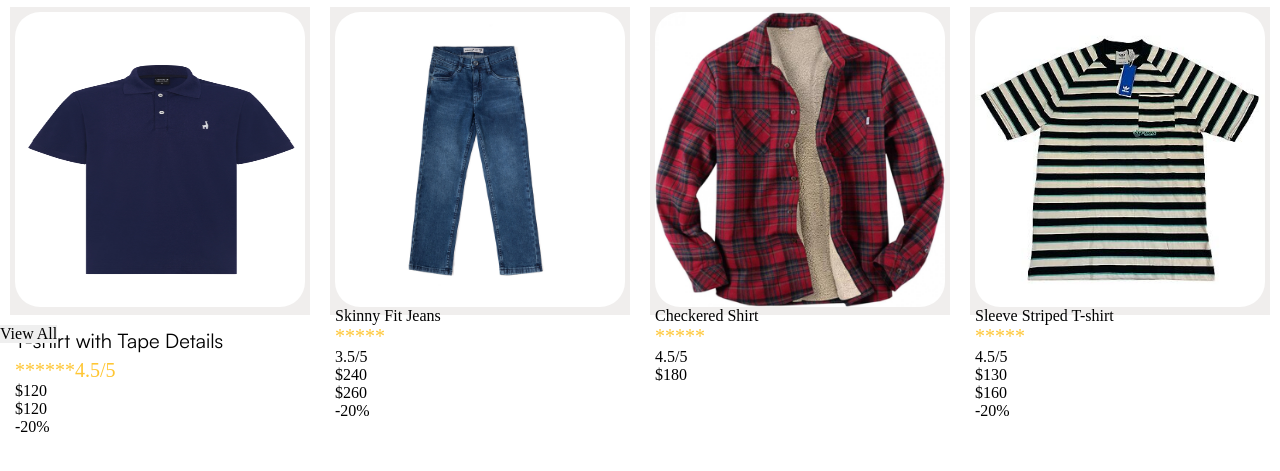
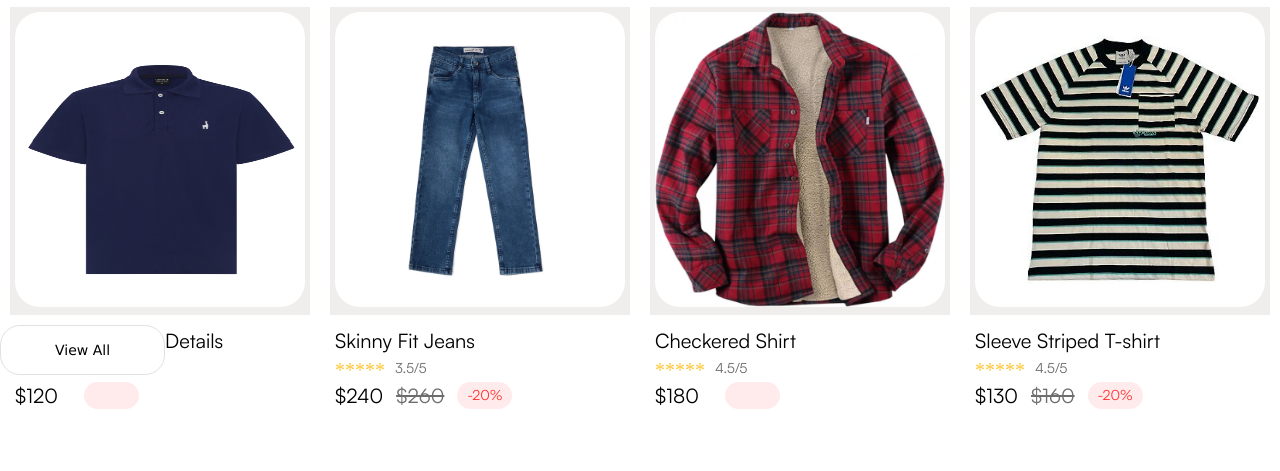
Before and after one commit to kingdsand/web-desde-cero-g4, a plain HTML site: page index.html in a window 1280 px wide. Shown: the part 159-630 px from the top of the page. Drawn offline with Linux system fonts and the light colour scheme; files whose address does not match are found by name.

Commit message:
Add HTML new arrivals

```diff
--- a/index.html
+++ b/index.html
@@ -34,43 +34,58 @@
                     <p class="title-garment">T-shirt with Tape Details</p>
                     <div class="stars-main">
                         <p class="stars">******</p>
-                        <p class="stars">4.5/5</p>
+                        <p class="stars-points">4.5/5</p>
                     </div>
-
+                    <div class="price-main">
                         <p class="garment-price">$120</p>
-                    <p class="discounted-price">$120</p>
-                    <p class="discount-percentage">-20%</p>
+                        <p class="discounted-price"></p>
+                        <p class="discount-percentage"></p>
+                    </div>
                 </article>
                 <article class="new-garment">
                     <img src="img/art_1231122.jpg" alt="Polo 2">
-                    <p>Skinny Fit Jeans</p>
+                    <p class="title-garment">Skinny Fit Jeans</p>
+                    <div class="stars-main">
                         <p class="stars">*****</p>
-                    <p>3.5/5</p>
+                        <p class="stars-points">3.5/5</p>
+                    </div>
+                    <div class="price-main">
                         <p class="garment-price">$240</p>
                         <p class="discounted-price">$260</p>
                         <p class="discount-percentage">-20%</p>
+                    </div>
                 </article>
                 <article class="new-garment">
                     <img src="img/art_SL150032.jpg" alt="Camisa a cuadros">
-                    <p>Checkered Shirt</p>
+                    <p class="title-garment">Checkered Shirt</p>
+                    <div class="stars-main">
                         <p class="stars">*****</p>
-                    <p>4.5/5</p>
+                        <p class="stars-points">4.5/5</p>
+                    </div>
+                    <div class="price-main">
                         <p class="garment-price">$180</p>
                         <p class="discounted-price"></p>
                         <p class="discount-percentage"></p>
+                    </div>
                 </article>
                 <article class="new-garment">
                     <img src="img/art_523234.jpg" alt="Camisa a cuadros">
-                    <p>Sleeve Striped T-shirt</p>
+
+                    <p class="title-garment">Sleeve Striped T-shirt</p>
+                    <div class="stars-main">
                         <p class="stars">*****</p>
-                    <p>4.5/5</p>
+                        <p class="stars-points">4.5/5</p>
+                    </div>
+                    <div class="price-main">
                         <p class="garment-price">$130</p>
                         <p class="discounted-price">$160</p>
                         <p class="discount-percentage">-20%</p>
+                    </div>
                 </article>
             </div>
-            <input type="button" value="View All">
+            <input class="btn-viewall" type="button" value="View All">
         </section>
+
         <div class="dress-style">
 
         </div>
--- a/styles.css
+++ b/styles.css
@@ -83,6 +83,44 @@ main {
   font-size: 20px;
   gap: 13px;
 }
+
+.stars-points {
+  color: #6d6d6d;
+  font-family: "Satoshi-Regular";
+  font-size: 14px;
+  padding-left: 10px;
+}
+
+.price-main {
+  display: flex;
+  flex-wrap: nowrap;
+  font-family: "Satoshi-Regular";
+  gap: 13px;
+}
+
+.garment-price {
+  color: black;
+  font-size: 20px;
+  font-weight: bold;
+}
+
+.discounted-price {
+  color: #6d6d6d;
+  font-size: 20px;
+  font-weight: 800;
+  text-decoration: line-through;
+}
+
+.discount-percentage {
+  background-color: #ffebeb;
+  border-radius: 25px;
+  color: ff3333;
+  font-size: 14px;
+  line-height: 25px;
+  text-align: center;
+  width: 55px;
+}
+
 .new-garment {
   display: block;
   padding: 5px 5px;
@@ -97,3 +135,13 @@ main {
   width: 290px;
   border-radius: 25px;
 }
+
+.btn-viewall {
+  border: 1px solid #e1e1e1;
+  background-color: white;
+  border-radius: 20px;
+  font-family: "Lucida Sans", "Lucida Sans Regular", "Lucida Grande",
+    "Lucida Sans Unicode", Geneva, Verdana, sans-serif;
+  font-size: 14px;
+  padding: 16px 54px;
+}
```
Lines whose indentation alone changed are shown as unchanged.
